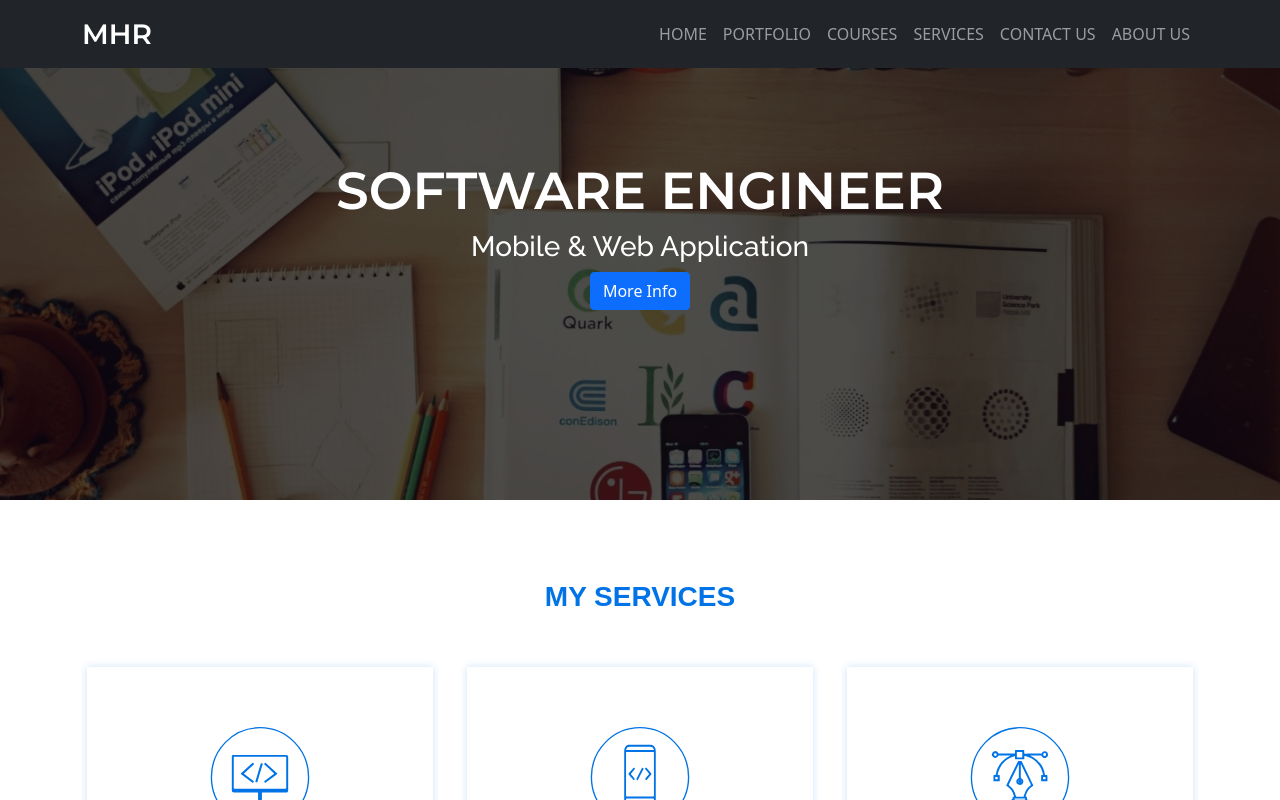
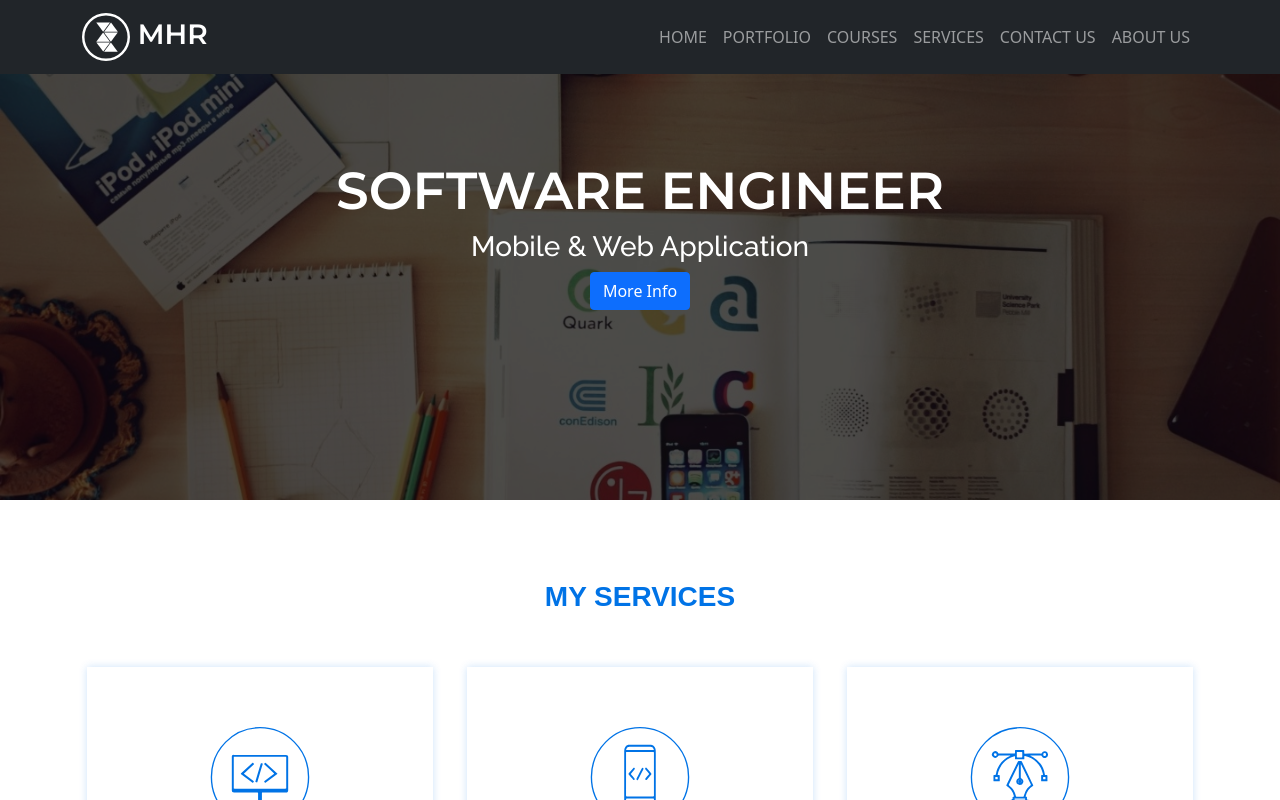
Before and after one commit to Rony002221/Portfolio-website-using-React-JS, a React (Create React App) app: page / in a window 1280 px wide. Shown: the top 800 px of the page. Built offline with nearby package versions, Linux system fonts and the light colour scheme.

Commit message:
add TopNavigationBar Logo with scroll functionality

```diff
--- a/src/components/navigationBar/topNavigationBar.js
+++ b/src/components/navigationBar/topNavigationBar.js
@@ -1,6 +1,8 @@
 import React, {Component,Fragment} from 'react';
 import '../../asset/css/custom.css'
 import '../../asset/css/bootstrap.min.css'
+import whiteLogo from '../../asset/image/navlogo.svg'
+import blueLogo from '../../asset/image/navlogoScroll.svg'
 import {Container, Nav, Navbar, NavDropdown} from "react-bootstrap";
 
 
@@ -8,17 +10,18 @@ class TopNavigationBar extends Component {
     constructor(){
         super();
         this.state={
-            navBarTitle:"navTitle"
+            navBarTitle:"navTitle",
+            navBarLogo: [whiteLogo]
         }
     }
 
 
     onScroll = () =>{
         if(window.scrollY>100){
-            this.setState({navBarTitle:'navTitleScroll'})
+            this.setState({navBarTitle:'navTitleScroll', navBarLogo: [blueLogo]});
         }
         else if(window.scrollY<100){
-            this.setState({navBarTitle:'navTitle'})
+            this.setState({navBarTitle:'navTitle', navBarLogo:[whiteLogo]});
         }
     }
 
@@ -33,7 +36,7 @@ class TopNavigationBar extends Component {
 
                     <Navbar fixed="top" collapseOnSelect expand="lg" bg="dark" variant="dark">
                         <Container>
-                            <Navbar.Brand href="#home" className={this.state.navBarTitle}>MHR</Navbar.Brand>
+                            <Navbar.Brand href="#home" className={this.state.navBarTitle}> <img src={this.state.navBarLogo} /> MHR</Navbar.Brand>
                             <Navbar.Toggle aria-controls="responsive-navbar-nav" />
                             <Navbar.Collapse id="responsive-navbar-nav">
                                 <Nav className="me-auto">
```
Also changed, not shown: src/asset/image/navlogo.svg (added), src/asset/image/navlogoScroll.svg (added).
